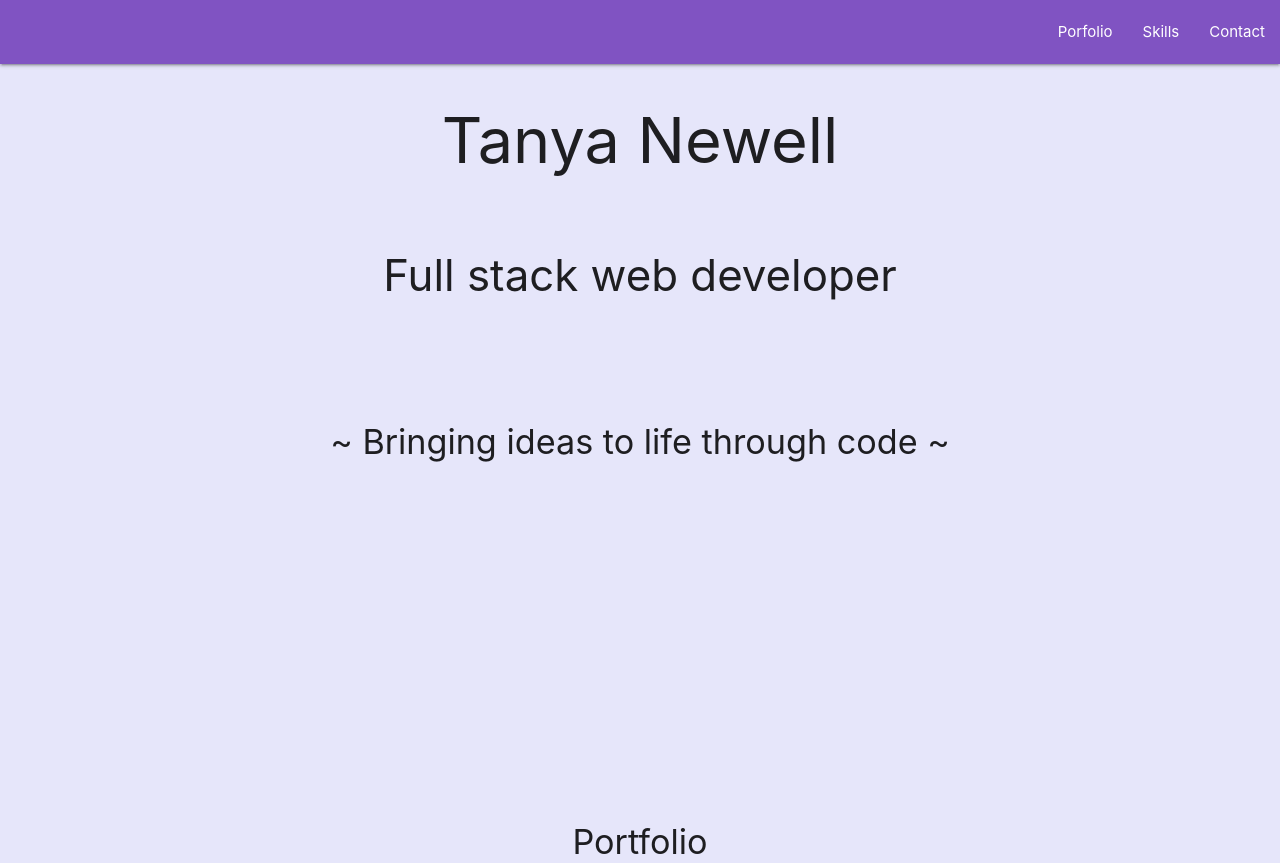
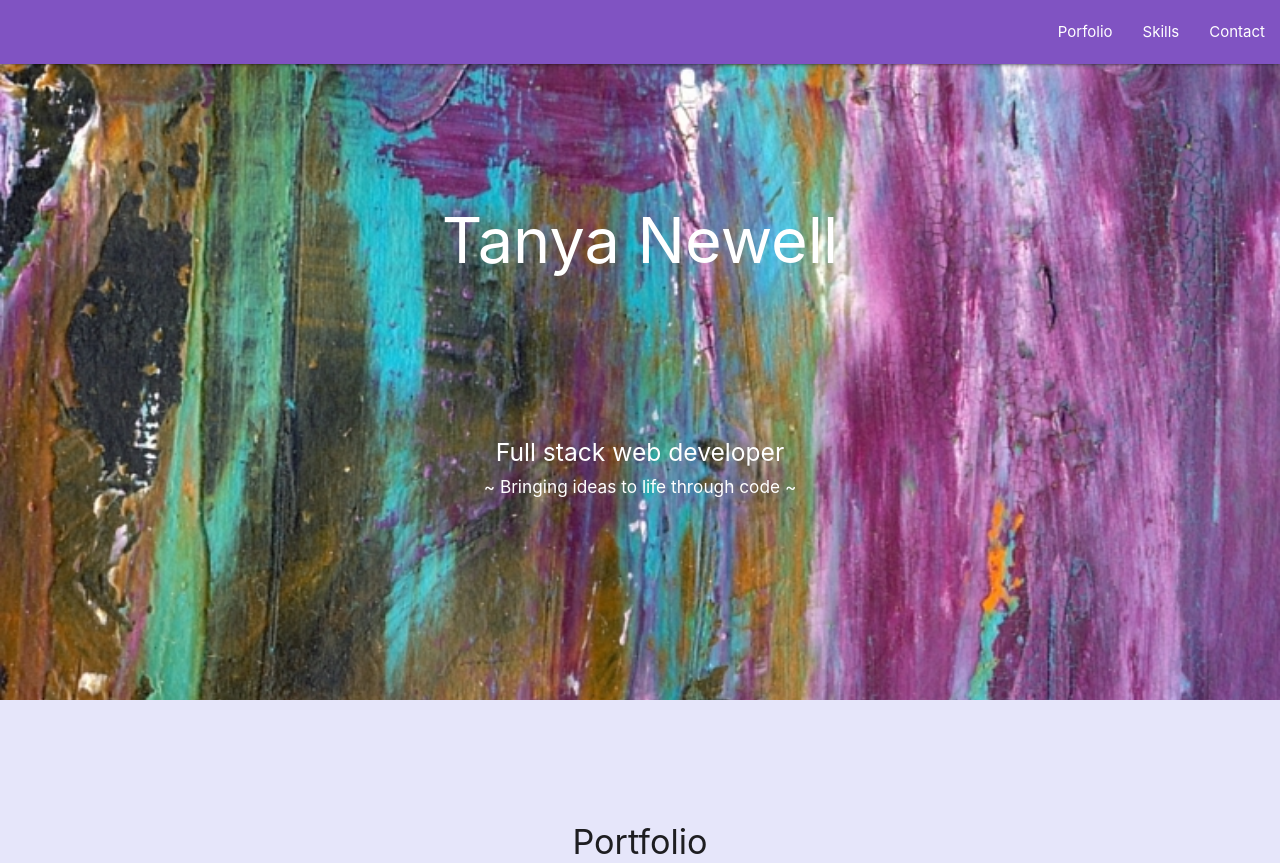
Before and after one commit to tnewell5/Portfolio, a plain HTML site: page index.html in a window 1280 px wide. Shown: the top 863 px of the page. Drawn offline with nearby package versions, Linux system fonts and the light colour scheme.

Commit message:
more styling

```diff
--- a/index.html
+++ b/index.html
@@ -12,7 +12,7 @@
   </head>
   <body>
 
-  <div class='main'>
+  <div class='home-page'>
     <nav>
       <div class="nav-wrapper">
         <!-- <a href="#" class="brand-logo left">Tanya Newell</a> -->
@@ -24,10 +24,10 @@
       </div>
     </nav>
 
-    <h1>Tanya Newell</h1>
+    <h1 class='white-font'>Tanya Newell</h1>
     <br/>
-    <h3>Full stack web developer</h4>
-    <h4>~ Bringing ideas to life through code ~</h4>
+    <h5 class='white-font'>Full stack web developer</h5>
+    <h6 class='white-font'>~ Bringing ideas to life through code ~</h6>
     <br/>
     <!-- <a href="#!" class="btn waves-effect waves-orange">Find out more!</a> -->
   </div>
@@ -53,11 +53,14 @@
     <div class='main'>
       <h4 id='skills'>Skills</h4>
       <div class='skills-flex-container'>
+        <div class='top'>
           <img class='skills-logo' src="./images/html5.png">
           <img class='skills-logo-css' src="./images/css3.png">
           <img class='skills-logo-js' src="./images/js.png">
           <img class='skills-logo' src="./images/nodejs.png">
           <img class='skills-logo-react' src="./images/reactjs.png">
+        </div>
+        <div class="bottom">
           <img class='skills-logo' src="./images/rails.png">
           <img class='skills-logo-db' src="./images/mongodb.png">
           <img class='skills-logo-db' src="./images/postgresql.png">
@@ -65,9 +68,10 @@
           <img class='skills-logo-heroku' src="./images/heroku.png">
         </div>
       </div>
+    </div>
 
     <div class="main">
-      <h4 id='contact'>Want to connect? I'd love to hear from you!</h4>
+      <h5 id='contact'>Want to connect? I'd love to hear from you!</h5>
       <div class='contact-flex-container'>
         <img class='my-pic' src='./images/my-pic.jpg'>
         <br/>
--- a/styles.css
+++ b/styles.css
@@ -124,3 +124,30 @@ h4 {
 .responsive-img {
   box-shadow: 5px 5px 5px #888888;
 }
+
+h1 {
+  padding-top: 100px;
+}
+
+h5 {
+  padding-top: 100px;
+}
+
+.home-page {
+  height: 700px;
+  background-image: url("./images/watercolor-background.jpg");
+  background-size: cover;
+  /*opacity: 0.5;*/
+  margin: 0;
+  padding: 0;
+}
+
+.white-font {
+  color: white;
+}
+
+.skills-flex-container {
+  display: flex;
+  flex-direction: column;
+  justify-content: space-around;
+}
```
Also changed, not shown: images/watercolor-background.jpg (added). Lines whose indentation alone changed are shown as unchanged.
